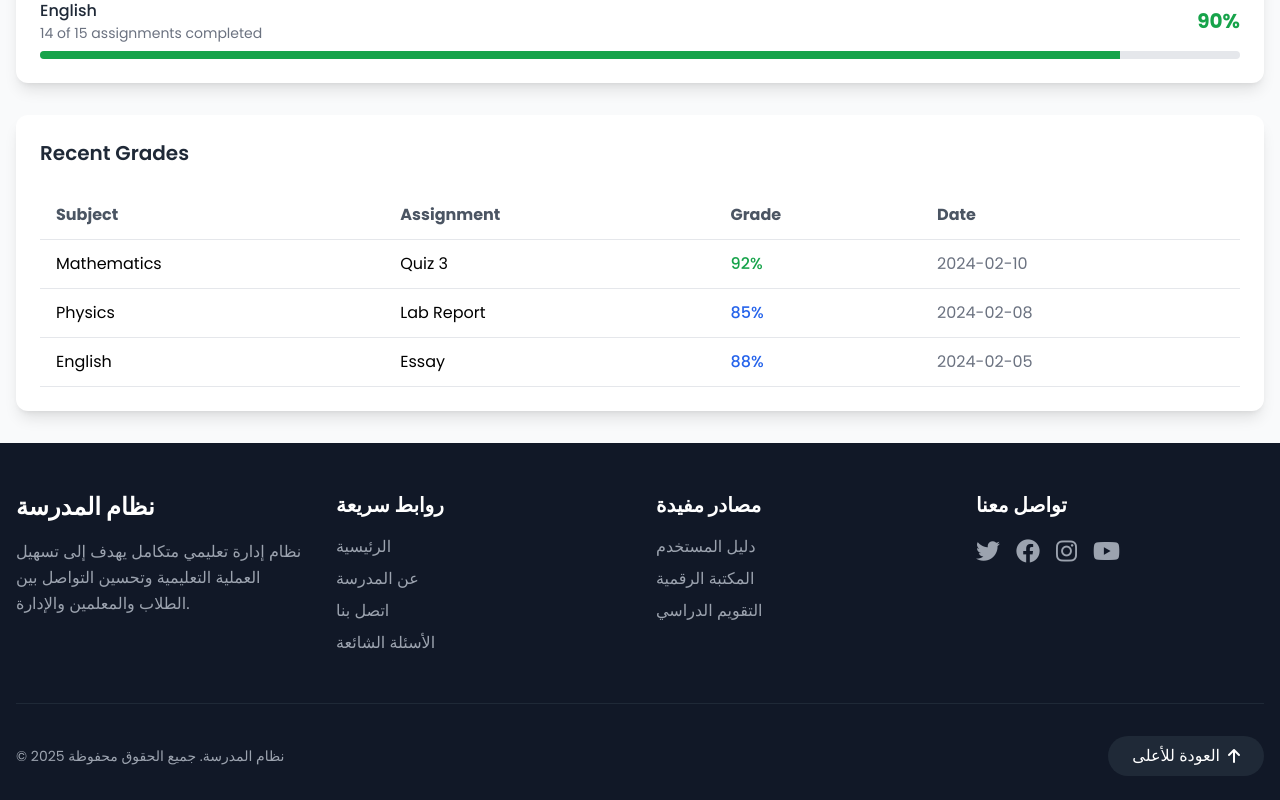
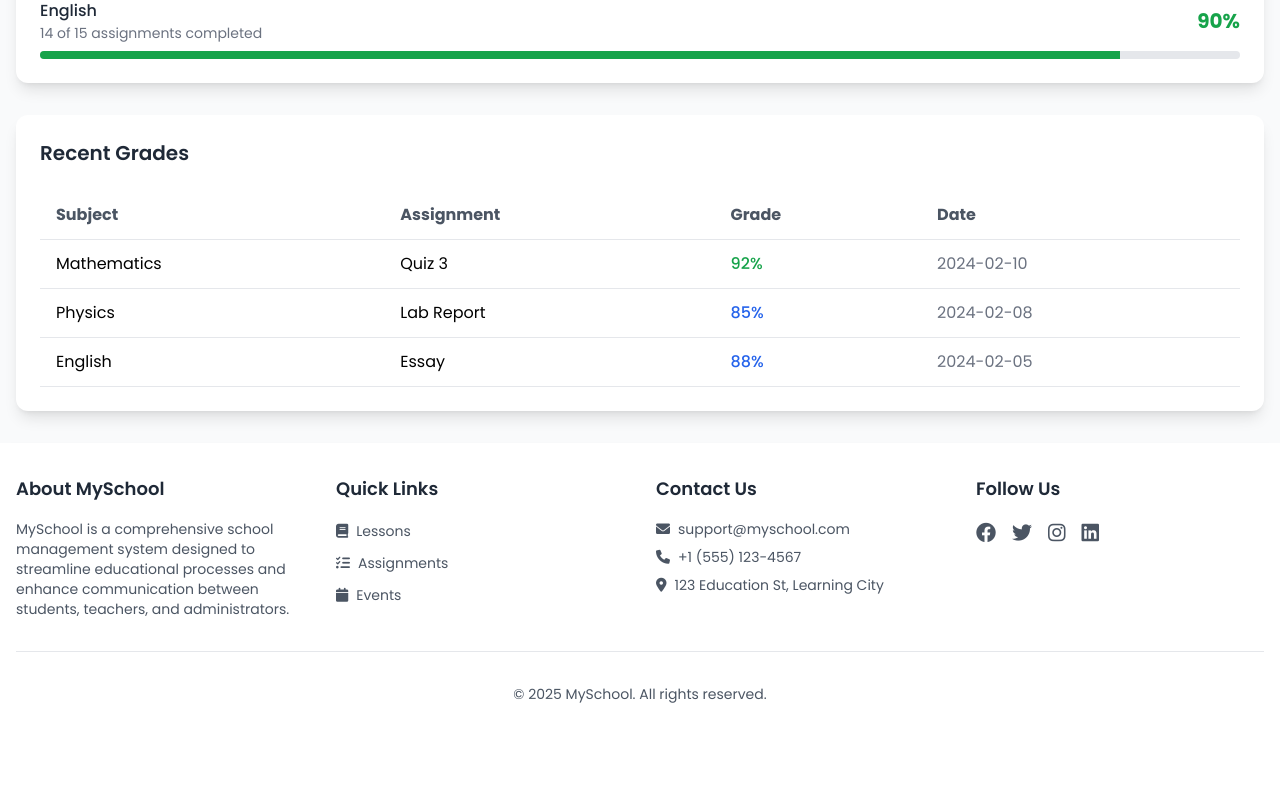
Before and after one commit to motaprog/blackboxai-1743444004387, a React (Create React App) app in the folder frontend/: page /statistics in a window 1280 px wide. Shown: the part 826-1626 px from the top of the page. After the commit the page ends 1562 px from the top, so only its background shows below. Built offline with nearby package versions, Linux system fonts and the light colour scheme.

Commit message:
Add frontend/src/components/Footer.js 1743447983414

```diff
--- a/frontend/src/components/Footer.js
+++ b/frontend/src/components/Footer.js
@@ -4,133 +4,106 @@ import { Link } from 'react-router-dom';
 const Footer = () => {
   const currentYear = new Date().getFullYear();
 
-  // Footer sections data
-  const sections = {
-    quickLinks: [
-      { label: 'الرئيسية', path: '/' },
-      { label: 'عن المدرسة', path: '/about' },
-      { label: 'اتصل بنا', path: '/contact' },
-      { label: 'الأسئلة الشائعة', path: '/faq' },
-    ],
-    resources: [
-      { label: 'دليل المستخدم', path: '/guide' },
-      { label: 'المكتبة الرقمية', path: '/library' },
-      { label: 'التقويم الدراسي', path: '/calendar' },
-    ],
-    social: [
-      { label: 'تويتر', icon: 'fab fa-twitter', url: 'https://twitter.com' },
-      { label: 'فيسبوك', icon: 'fab fa-facebook', url: 'https://facebook.com' },
-      { label: 'انستغرام', icon: 'fab fa-instagram', url: 'https://instagram.com' },
-      { label: 'يوتيوب', icon: 'fab fa-youtube', url: 'https://youtube.com' },
-    ]
-  };
-
-  // Scroll to top function with smooth animation
-  const scrollToTop = () => {
-    window.scrollTo({
-      top: 0,
-      behavior: 'smooth'
-    });
-  };
-
   return (
-    <footer className="bg-gray-900 text-white pt-12 pb-6">
-      <div className="container mx-auto px-4">
-        {/* Main Footer Content */}
-        <div className="grid grid-cols-1 md:grid-cols-2 lg:grid-cols-4 gap-8">
-          {/* School Info */}
-          <div className="space-y-4">
-            <h3 className="text-2xl font-bold mb-4">نظام المدرسة</h3>
-            <p className="text-gray-400 leading-relaxed">
-              نظام إدارة تعليمي متكامل يهدف إلى تسهيل العملية التعليمية وتحسين التواصل بين الطلاب والمعلمين والإدارة.
+    <footer className="bg-white shadow-lg mt-auto">
+      <div className="container mx-auto px-4 py-8">
+        <div className="grid grid-cols-1 md:grid-cols-4 gap-8">
+          {/* About Section */}
+          <div className="col-span-1">
+            <h3 className="text-lg font-semibold text-gray-800 mb-4">About MySchool</h3>
+            <p className="text-gray-600 text-sm">
+              MySchool is a comprehensive school management system designed to streamline educational processes and enhance communication between students, teachers, and administrators.
             </p>
           </div>
 
           {/* Quick Links */}
-          <div>
-            <h4 className="text-xl font-semibold mb-4">روابط سريعة</h4>
+          <div className="col-span-1">
+            <h3 className="text-lg font-semibold text-gray-800 mb-4">Quick Links</h3>
             <ul className="space-y-2">
-              {sections.quickLinks.map((link, index) => (
-                <li key={index}>
-                  <Link
-                    to={link.path}
-                    className="text-gray-400 hover:text-white transition-colors duration-200 block"
-                  >
-                    {link.label}
+              <li>
+                <Link to="/lessons" className="text-gray-600 hover:text-blue-600 text-sm">
+                  <i className="fas fa-book mr-2"></i>Lessons
                 </Link>
               </li>
-              ))}
+              <li>
+                <Link to="/assignments" className="text-gray-600 hover:text-blue-600 text-sm">
+                  <i className="fas fa-tasks mr-2"></i>Assignments
+                </Link>
+              </li>
+              <li>
+                <Link to="/events" className="text-gray-600 hover:text-blue-600 text-sm">
+                  <i className="fas fa-calendar mr-2"></i>Events
+                </Link>
+              </li>
             </ul>
           </div>
 
-          {/* Resources */}
-          <div>
-            <h4 className="text-xl font-semibold mb-4">مصادر مفيدة</h4>
+          {/* Contact Info */}
+          <div className="col-span-1">
+            <h3 className="text-lg font-semibold text-gray-800 mb-4">Contact Us</h3>
             <ul className="space-y-2">
-              {sections.resources.map((resource, index) => (
-                <li key={index}>
-                  <Link
-                    to={resource.path}
-                    className="text-gray-400 hover:text-white transition-colors duration-200 block"
-                  >
-                    {resource.label}
-                  </Link>
+              <li className="text-gray-600 text-sm">
+                <i className="fas fa-envelope mr-2"></i>
+                support@myschool.com
               </li>
-              ))}
+              <li className="text-gray-600 text-sm">
+                <i className="fas fa-phone mr-2"></i>
+                +1 (555) 123-4567
+              </li>
+              <li className="text-gray-600 text-sm">
+                <i className="fas fa-map-marker-alt mr-2"></i>
+                123 Education St, Learning City
+              </li>
             </ul>
           </div>
 
           {/* Social Links */}
-          <div>
-            <h4 className="text-xl font-semibold mb-4">تواصل معنا</h4>
+          <div className="col-span-1">
+            <h3 className="text-lg font-semibold text-gray-800 mb-4">Follow Us</h3>
             <div className="flex space-x-4">
-              {sections.social.map((social, index) => (
               <a
-                  key={index}
-                  href={social.url}
+                href="https://facebook.com/myschool"
                 target="_blank"
                 rel="noopener noreferrer"
-                  className="text-gray-400 hover:text-white transition-colors duration-200"
-                  aria-label={social.label}
+                className="text-gray-600 hover:text-blue-600 transition-colors"
               >
-                  <i className={`${social.icon} text-2xl`}></i>
+                <i className="fab fa-facebook text-xl"></i>
               </a>
-              ))}
+              <a
+                href="https://twitter.com/myschool"
+                target="_blank"
+                rel="noopener noreferrer"
+                className="text-gray-600 hover:text-blue-400 transition-colors"
+              >
+                <i className="fab fa-twitter text-xl"></i>
+              </a>
+              <a
+                href="https://instagram.com/myschool"
+                target="_blank"
+                rel="noopener noreferrer"
+                className="text-gray-600 hover:text-pink-600 transition-colors"
+              >
+                <i className="fab fa-instagram text-xl"></i>
+              </a>
+              <a
+                href="https://linkedin.com/company/myschool"
+                target="_blank"
+                rel="noopener noreferrer"
+                className="text-gray-600 hover:text-blue-800 transition-colors"
+              >
+                <i className="fab fa-linkedin text-xl"></i>
+              </a>
             </div>
           </div>
         </div>
 
-        {/* Bottom Bar */}
-        <div className="mt-12 pt-8 border-t border-gray-800 flex flex-col md:flex-row justify-between items-center">
-          <p className="text-gray-400 text-sm">
-            © {currentYear} نظام المدرسة. جميع الحقوق محفوظة
+        {/* Copyright */}
+        <div className="border-t border-gray-200 mt-8 pt-8 text-center">
+          <p className="text-gray-600 text-sm">
+            © {currentYear} MySchool. All rights reserved.
           </p>
-
-          {/* Back to Top Button */}
-          <button
-            onClick={scrollToTop}
-            className="mt-4 md:mt-0 bg-gray-800 hover:bg-gray-700 text-white px-6 py-2 rounded-full transition-colors duration-200 flex items-center gap-2"
-          >
-            <span>العودة للأعلى</span>
-            <i className="fas fa-arrow-up"></i>
-          </button>
         </div>
       </div>
-
-      {/* Interactive Animation Script */}
-      <script dangerouslySetInnerHTML={{
-        __html: `
-          // Add hover effect to social icons
-          document.querySelectorAll('.social-icon').forEach(icon => {
-            icon.addEventListener('mouseover', function() {
-              this.style.transform = 'scale(1.2)';
-            });
-            icon.addEventListener('mouseout', function() {
-              this.style.transform = 'scale(1)';
-            });
-          });
-        `
-      }} />
     </footer>
   );
 };
```
Lines whose indentation alone changed are shown as unchanged.
